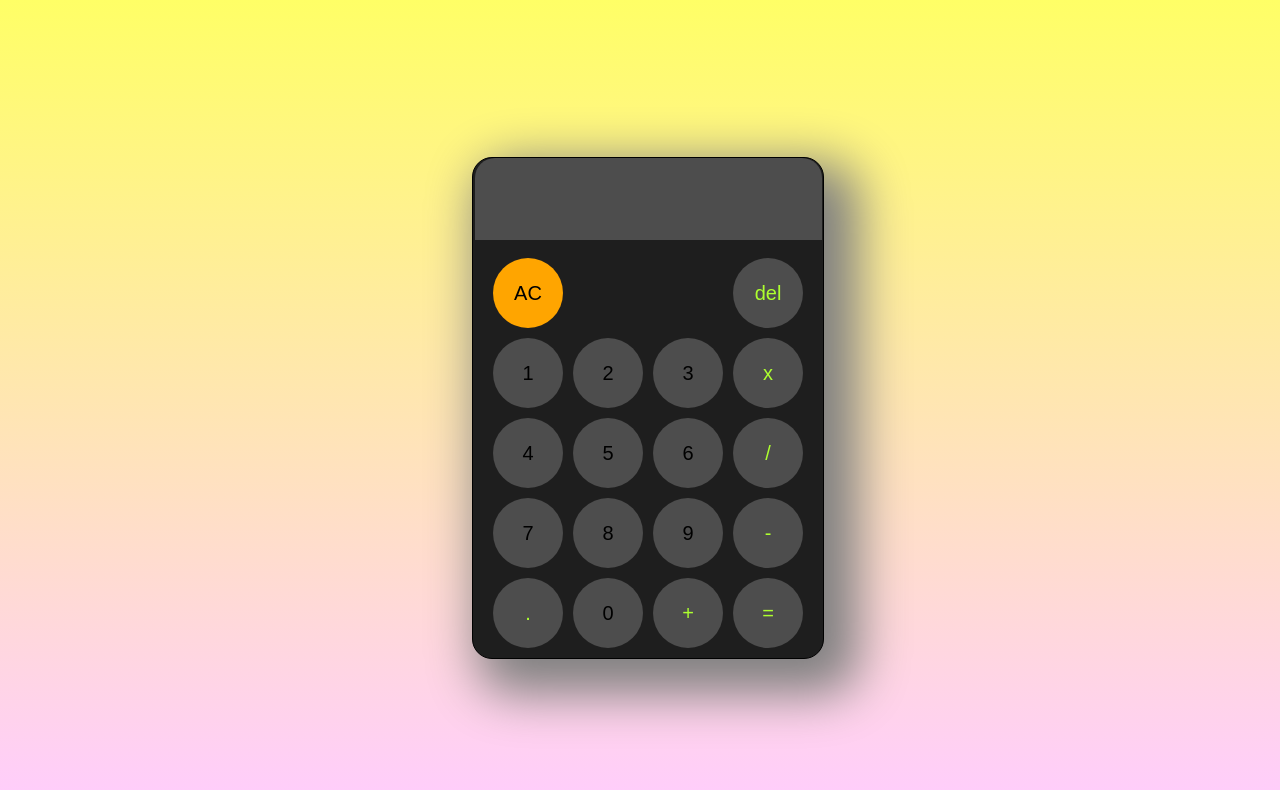
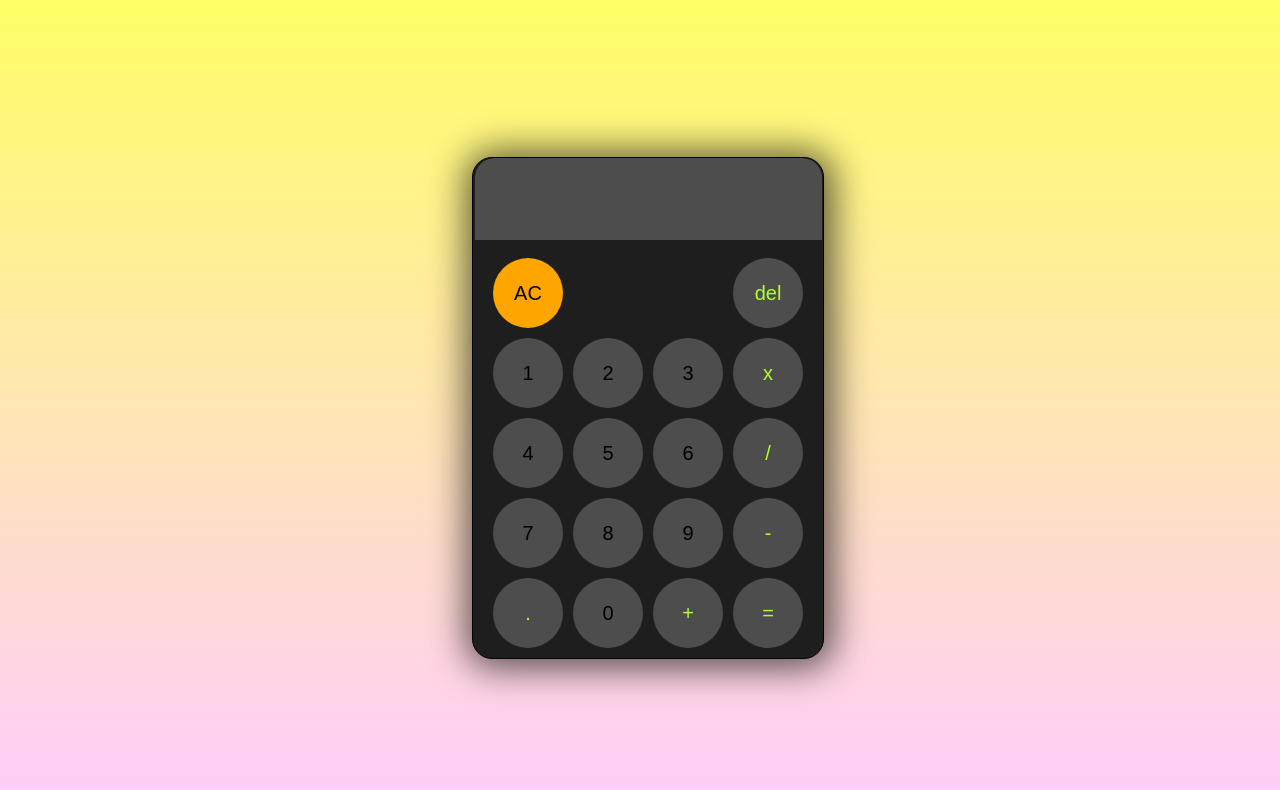
Before and after one commit to bladex0p/calculator, a plain HTML site: page index.html in a window 1280 px wide. Drawn offline with Linux system fonts and the light colour scheme.

Commit message:
Update style.css

```diff
--- a/style.css
+++ b/style.css
@@ -19,7 +19,8 @@ body {
     align-items: center;
     flex-direction: column;
     background-color: #1e1e1e;
-    box-shadow: 20px 20px 50px 15px grey;
+    -webkit-box-shadow: 2px 2px 36px 8px rgba(0,0,0,0.63);
+    box-shadow: 2px 2px 36px 8px rgba(0,0,0,0.63);
 }
 
 #calc-container:hover {
```
